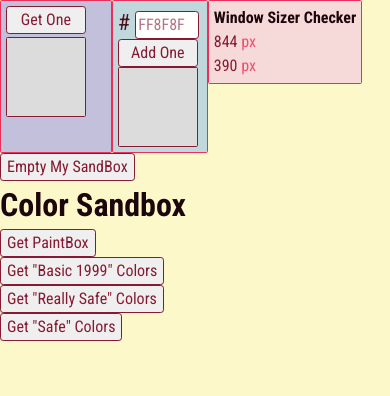
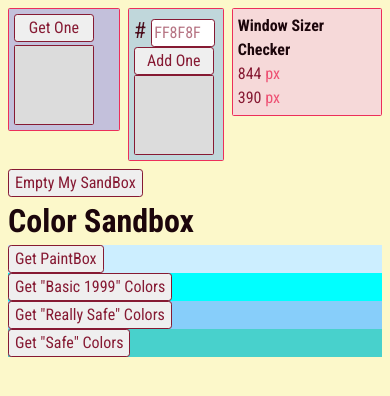
Before and after one commit to ElBrewster/ColorSandbox, a React (Vite) app in the folder ColorSandbox/: page / in a window 390 px wide. Shown: the top 396 px of the page. Built offline with nearby package versions, Linux system fonts and the light colour scheme.

Commit message:
Add some media queries and background layouts:

```diff
--- a/ColorSandbox/src/components/app/App.jsx
+++ b/ColorSandbox/src/components/app/App.jsx
@@ -33,21 +33,25 @@ export default function App() {
   return (
     <div className="App">
       <div className="top-container">
-        <RandomBox setRandomColor={setRandomColor} randomColor={randomColor} myColorData={myColorData}/>
-        <div className="form-container">
+        <div className="random-color-wrapper">
+          <RandomBox setRandomColor={setRandomColor} randomColor={randomColor} myColorData={myColorData}/>
+        </div>
+        <div className="form-wrapper">
           <Form userAddedColors={userAddedColors} setUserAddedColors={setUserAddedColors}/>
         </div>
-        <div className="window-container">
+        <div className="window-sizer-wrapper">
           <Window />
         </div>
       </div>
       <SandBox userAddedColors={userAddedColors} setUserAddedColors={setUserAddedColors}/>
       <Header />
       {/* //clicked Color boxes should be saved in local storage and kept "clicked" */}
-      <PaintBox myColorData={myColorData} />
-      <BasicColors1999Box myBasicColors1999={myBasicColors1999} />
-      <ReallySafePaintBox myReallySafeColors={myReallySafeColors} />
-      <SafeBox mySafeColors={mySafeColors} />
+      <div className="color-boxes-wrapper">
+        <PaintBox myColorData={myColorData} />
+        <BasicColors1999Box myBasicColors1999={myBasicColors1999} />
+        <ReallySafePaintBox myReallySafeColors={myReallySafeColors} />
+        <SafeBox mySafeColors={mySafeColors} />
+      </div>
     </div>
   );
 }
--- a/ColorSandbox/src/components/app/App.scss
+++ b/ColorSandbox/src/components/app/App.scss
@@ -1,8 +1,17 @@
 @use "src/index.scss" as *;
+
+.App {
+  margin: .5em;
+}
 
 .top-container{
   display: flex;
   flex-direction: row;
+  gap: .5rem
+}
+
+.color-boxes-wrapper {
+  background-color: #cef;
 }
 
 //---Utility-Class----
@@ -22,3 +31,25 @@
   grid-template-columns:
     repeat(auto-fit, minmax(5rem, 1fr));
 }
+
+//---Media-Queries----
+@media (max-width: 300px) {
+  .top-container {
+    display: flex;
+    flex-direction: column;
+  }
+  .form-wrapper,
+  .random-color-wrapper {
+    max-width: 120px;
+  }
+
+  .window-sizer-wrapper {
+    max-width: 160px;
+  }
+}
+
+@media (max-width: 156px) {
+  .window-sizer-wrapper {
+    font-size: .9rem;
+  }
+}
--- a/ColorSandbox/src/components/basicbox/BasicColors1999Box.scss
+++ b/ColorSandbox/src/components/basicbox/BasicColors1999Box.scss
@@ -0,0 +1,5 @@
+
+
+.basic-paintbox {
+    background-color: aqua;
+}
--- a/ColorSandbox/src/components/form/Form.jsx
+++ b/ColorSandbox/src/components/form/Form.jsx
@@ -28,7 +28,6 @@ export default function Form({setUserAddedColors}) {
     }
 
     return(
-        <div className="form-container">
             <form className="my-form" onSubmit={handleSubmit}>
                 <div className="input-container">
                     <label htmlFor="hex" className="hex-input-label">#&nbsp;</label>
@@ -50,6 +49,5 @@ export default function Form({setUserAddedColors}) {
                     <Color id={submittedColor.id} color={submittedColor.hex}/>
                 </div>
             </form>
-        </div>
     );
 }
--- a/ColorSandbox/src/components/reallysafebox/ReallySafePaintBox.scss
+++ b/ColorSandbox/src/components/reallysafebox/ReallySafePaintBox.scss
@@ -0,0 +1,5 @@
+
+
+.really-safe-paintbox {
+    background-color: lightskyblue;
+}
--- a/ColorSandbox/src/components/safebox/SafeBox.jsx
+++ b/ColorSandbox/src/components/safebox/SafeBox.jsx
@@ -16,7 +16,7 @@ export default function SafeBox({mySafeColors}) {
     const showMySafeColors = clickSafe === true ? mapSafeColors : "";
     const toggleSafeColorsButtonText = clickSafe === true ? 'Hide "Safe" Colors' : 'Get "Safe" Colors';
     return(
-        <div className="really-safe-paintbox">
+        <div className="safe-paintbox">
             <button className="get-really-safe-colors" onClick={handleClickGetSafeColors}>{toggleSafeColorsButtonText}</button>
             <div className="grid-box">
                 {showMySafeColors}
--- a/ColorSandbox/src/components/safebox/SafeBox.scss
+++ b/ColorSandbox/src/components/safebox/SafeBox.scss
@@ -0,0 +1,5 @@
+
+
+.safe-paintbox {
+    background-color: mediumturquoise;
+}
--- a/ColorSandbox/src/components/sandbox/SandBox.scss
+++ b/ColorSandbox/src/components/sandbox/SandBox.scss
@@ -0,0 +1,5 @@
+@use "src/index.scss" as *;
+
+.delete-my-colors {
+    margin-top: .5rem;
+}
--- a/ColorSandbox/src/index.scss
+++ b/ColorSandbox/src/index.scss
@@ -27,7 +27,7 @@ $darkerBorder: 1px solid $watermelonGrayCreep;
 $pinkBorder: 1px solid $watermelon;
 $smallBorderRadius: .1rem;
 $biggerBorderRadius: .2rem;
-$defaultPadding: .3rem;
+$defaultPadding: .3em;
 
 
 //Andy Bell's CSS reset:
@@ -122,6 +122,25 @@ button:active{
   color: $watermelonDark;
 }
 
+//---Media-Queries----
+
+@media (max-width: 199px) {
+  button {
+    font-size: .9rem;
+  }
+}
+
+@media (max-width: 181px) {
+  button {
+    font-size: .7rem;
+  }
+}
+
+@media (max-width: 152px) {
+  button {
+    font-size: .6rem;
+  }
+}
 //1em is generally default 16px, and font size is inherited from parent and multiplied
 //rem stands for root em, which looks at the html (or ::root)
 //rem units are more consistent because they look at the root
```
